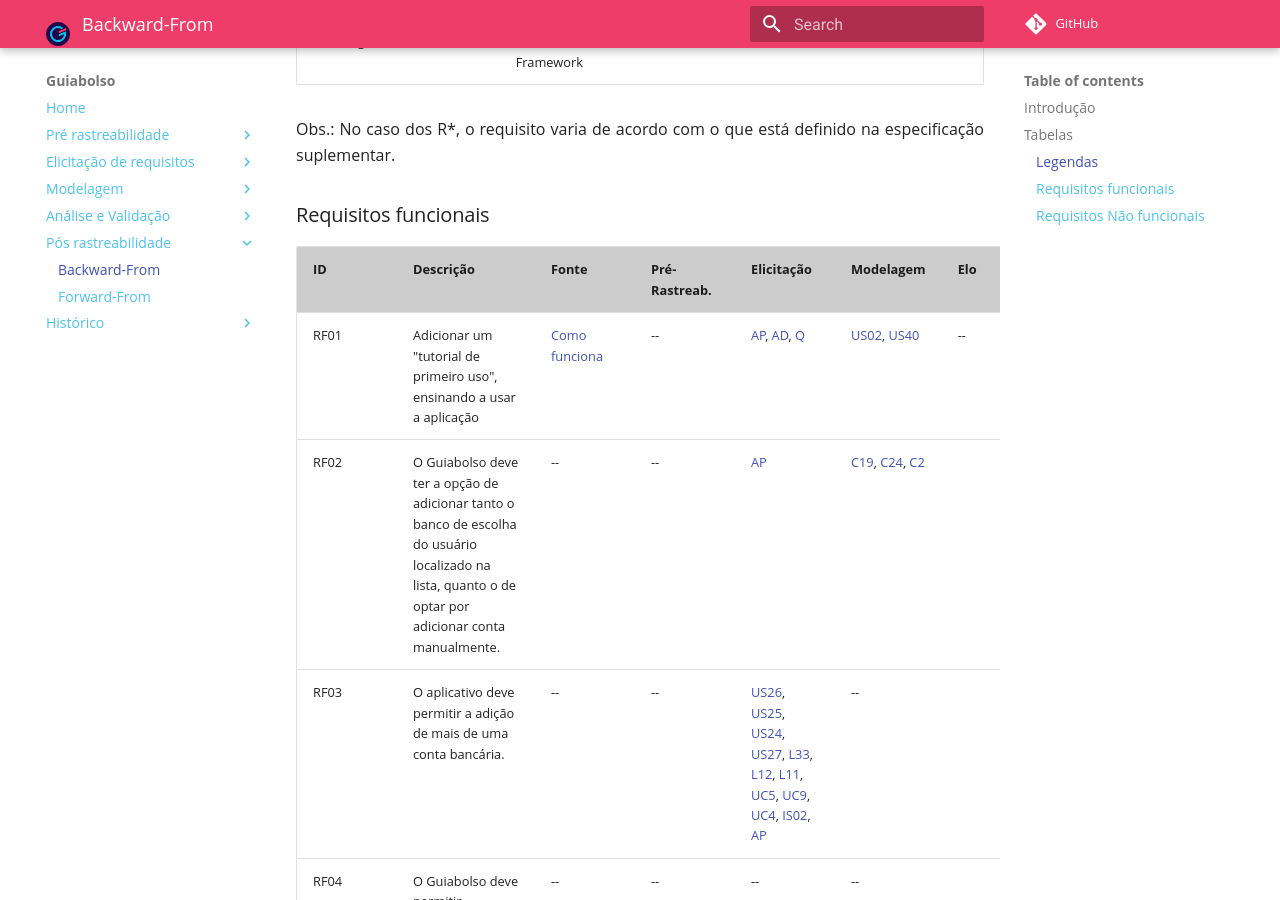
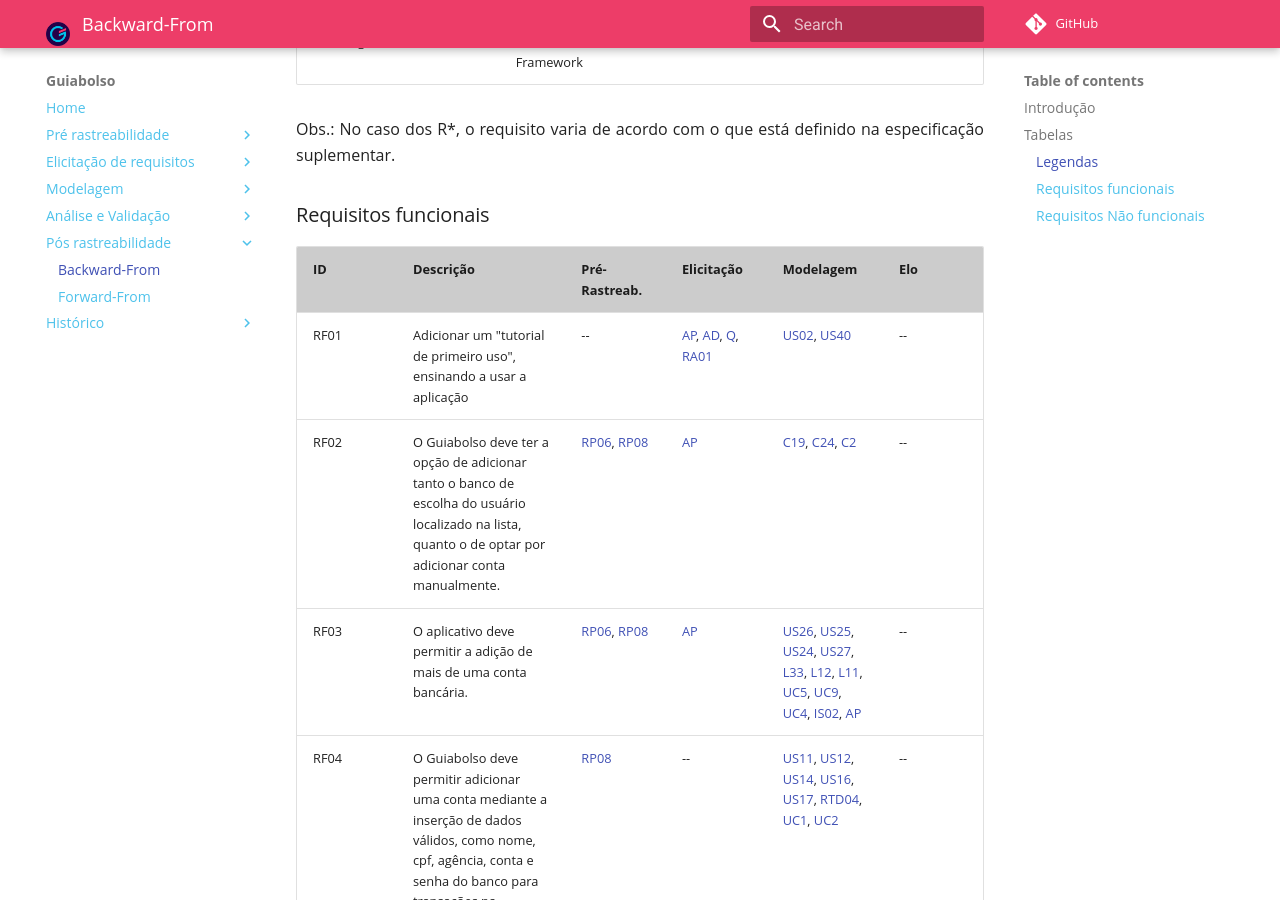
Before and after one commit to fga-disciplinas/2019.1-Guia-Bolso, an MkDocs documentation site: the page built from docs/pos-rastreabilidade/backward.md, in a window 1280 px wide and 900 px high, scrolled down 780 px. Built offline with MkDocs 1.6.1 and Material for MkDocs 9.7.7, drawn with Linux system fonts in a browser that asks for light colours; comment, search, counter and statistics services are not loaded; old or Windows-style settings are respelled for this version of MkDocs; some of the changed text lies outside the part shown.

Commit message:
Retirando coluna e add rastros

```diff
--- a/docs/pos-rastreabilidade/backward.md
+++ b/docs/pos-rastreabilidade/backward.md
@@ -6,8 +6,6 @@
 ## Tabelas
 
 ### Legendas
-
-
 
 | Tipo | Código | Significado | Tipo | Código | Significado |
 |--|--|--|--|--|--|
@@ -23,13 +21,13 @@
 
 ### Requisitos funcionais
 
-| ID | Descrição | Fonte | Pré-Rastreab. | Elicitação | Modelagem | Elo |
-|--|--|--|--|--|--|--|
-| RF01 | Adicionar um "tutorial de primeiro uso", ensinando a usar a aplicação| [Como funciona](https://www.guiabolso.com.br/como-funciona)|--|[AP](../../elicitacao-de-requisitos/analise-de-protocolo#verbalizacao-do-usuario), [AD](../../elicitacao-de-requisitos/brainstorm#brainstorm-1-elicitacao-de-requisitos), [Q](../../elicitacao-de-requisitos/questionario/#requisitos-elicitados)| [US02](../../modelagem/backlog/#us02-documentar-e-agrupar-duvidas-dos-usuarios), [US40](../../modelagem/backlog#us40-elaborar-um-tutorial-para-usar-a-agenda)|--|
-| RF02 | O Guiabolso deve ter a opção de adicionar tanto o banco de escolha do usuário localizado na lista, quanto o de optar por adicionar conta manualmente.|--|--|[AP](../../elicitacao-de-requisitos/analise-de-protocolo#verbalizacao-do-usuario)|[C19](../../modelagem/cenarios/#c19-cadastrar-banco), [C24](../../modelagem/cenarios/#c24-adicionar-conta-manual), [C2](../../modelagem/cenarios/#c2-adicionar-transacao-com-conta-manual)|
-| RF03 | O aplicativo deve permitir a adição de mais de uma conta bancária.| --|--|[US26](../../modelagem/backlog#us26-visualizar-contas-e-cartoes-cadastrados), [US25](../../modelagem/backlog#us25-cadastrar-uma-nova-conta-ou-cartao), [US24](../../modelagem/backlog#c24-adicionar-conta-manual), [US27](../../modelagem/backlog#us27-remover-conta-ou-cartao), [L33](../../modelagem/lexicos#l33-conta-bancaria), [L12](../../modelagem/lexicos#l12-conta-automatica), [L11](../../modelagem/lexicos#l11-conta-manual), [UC5](../../modelagem/casos_de_uso/#uc5-atualizar-contas-e-cartoes), [UC9](../../modelagem/casos_de_uso/#uc9-adicionar-conta-bancaria-e-manual), [UC4](../../modelagem/casos_de_uso/#uc4-visualizar-contas-bancarias-e-cartoes), [IS02](../../modelagem/istar/#is02-adicionar-contas-e-cartoes), [AP](../../elicitacao-de-requisitos/analise-de-protocolo#verbalizacao-do-usuario) |--|
-| RF04 | O Guiabolso deve permitir adicionar uma conta mediante a inserção de dados válidos, como nome, cpf, agência, conta e senha do banco para transações na internet.| --|--|--|--|
-| RF05 | O app deve dar possibilidade de alterar as contas manualmente| --|--|--|--|
+| ID | Descrição | Pré-Rastreab. | Elicitação | Modelagem | Elo |
+|--|--|--|--|--|--|
+| RF01 | Adicionar um "tutorial de primeiro uso", ensinando a usar a aplicação|--|[AP](../../elicitacao-de-requisitos/analise-de-protocolo#verbalizacao-do-usuario), [AD](../../elicitacao-de-requisitos/brainstorm#brainstorm-1-elicitacao-de-requisitos), [Q](../../elicitacao-de-requisitos/questionario/#requisitos-elicitados), [RA01](../../modelagem/especificacao/#ra01-sessao-de-ajuda)| [US02](../../modelagem/backlog/#us02-documentar-e-agrupar-duvidas-dos-usuarios), [US40](../../modelagem/backlog#us40-elaborar-um-tutorial-para-usar-a-agenda)|--|
+| RF02 | O Guiabolso deve ter a opção de adicionar tanto o banco de escolha do usuário localizado na lista, quanto o de optar por adicionar conta manualmente.|[RP06](../../pre-rastreabilidade/richpicture/#rp06-financeiro-aba), [RP08](../../pre-rastreabilidade/richpicture/#rp08-configuracoes)|[AP](../../elicitacao-de-requisitos/analise-de-protocolo#verbalizacao-do-usuario)|[C19](../../modelagem/cenarios/#c19-cadastrar-banco), [C24](../../modelagem/cenarios/#c24-adicionar-conta-manual), [C2](../../modelagem/cenarios/#c2-adicionar-transacao-com-conta-manual)|--|
+| RF03 | O aplicativo deve permitir a adição de mais de uma conta bancária.|[RP06](../../pre-rastreabilidade/richpicture/#rp06-financeiro-aba), [RP08](../../pre-rastreabilidade/richpicture/#rp08-configuracoes)|[AP](../../elicitacao-de-requisitos/analise-de-protocolo#verbalizacao-do-usuario)|[US26](../../modelagem/backlog#us26-visualizar-contas-e-cartoes-cadastrados), [US25](../../modelagem/backlog#us25-cadastrar-uma-nova-conta-ou-cartao), [US24](../../modelagem/backlog#c24-adicionar-conta-manual), [US27](../../modelagem/backlog#us27-remover-conta-ou-cartao), [L33](../../modelagem/lexicos#l33-conta-bancaria), [L12](../../modelagem/lexicos#l12-conta-automatica), [L11](../../modelagem/lexicos#l11-conta-manual), [UC5](../../modelagem/casos_de_uso/#uc5-atualizar-contas-e-cartoes), [UC9](../../modelagem/casos_de_uso/#uc9-adicionar-conta-bancaria-e-manual), [UC4](../../modelagem/casos_de_uso/#uc4-visualizar-contas-bancarias-e-cartoes), [IS02](../../modelagem/istar/#is02-adicionar-contas-e-cartoes), [AP](../../elicitacao-de-requisitos/analise-de-protocolo#verbalizacao-do-usuario) |--|
+| RF04 | O Guiabolso deve permitir adicionar uma conta mediante a inserção de dados válidos, como nome, cpf, agência, conta e senha do banco para transações na internet.|[RP08](../../pre-rastreabilidade/richpicture/#rp08-configuracoes)|--|[US11](../../modelagem/backlog#us11-elaborar-formulario), [US12](../../modelagem/backlog#us12-validacao-dados-de-cadastro), [US14](../../modelagem/backlog#us14-validacao-cadastro-duplicado), [US16](../../modelagem/backlog#us16-fazer-login), [US17](../../modelagem/backlog#us17-fazer-logout), [RTD04](../../modelagem/especificacao/#rtd04-cadastro), [UC1](../../modelagem/casos_de_uso/#uc1-fazer-login), [UC2](../../modelagem/casos_de_uso/#uc2-cadastrar-login) |--|
+| RF05 | O app deve dar possibilidade de alterar as contas manualmente|--|--|[L11](../../modelagem/lexicos#l11-conta-manual), [C2](../../modelagem/cenarios/#c2-adicionar-transacao-com-conta-manual), [UC9](../../modelagem/casos_de_uso/#uc9-adicionar-conta-bancaria-e-manual), [US25](../../modelagem/backlog#us25-cadastrar-uma-nova-conta-ou-cartao), [US26](../../modelagem/backlog#us26-visualizar-contas-e-cartoes-cadastrados), [IS02](../../modelagem/istar/#is02-adicionar-contas-e-cartoes) |--|
 | RF06 | Permitir a criação de novas contas a partir das redes sociais do usuário | --|--|--|--|
 | RF07 | O Guiabolso deve permitir adicionar a renda do mês.| --|--|--|--|
 | RF08 | O Guiabolso deve disponibilizar um planejamento de escolha do usuário para seus gastos.| --|--|--|--|
```
